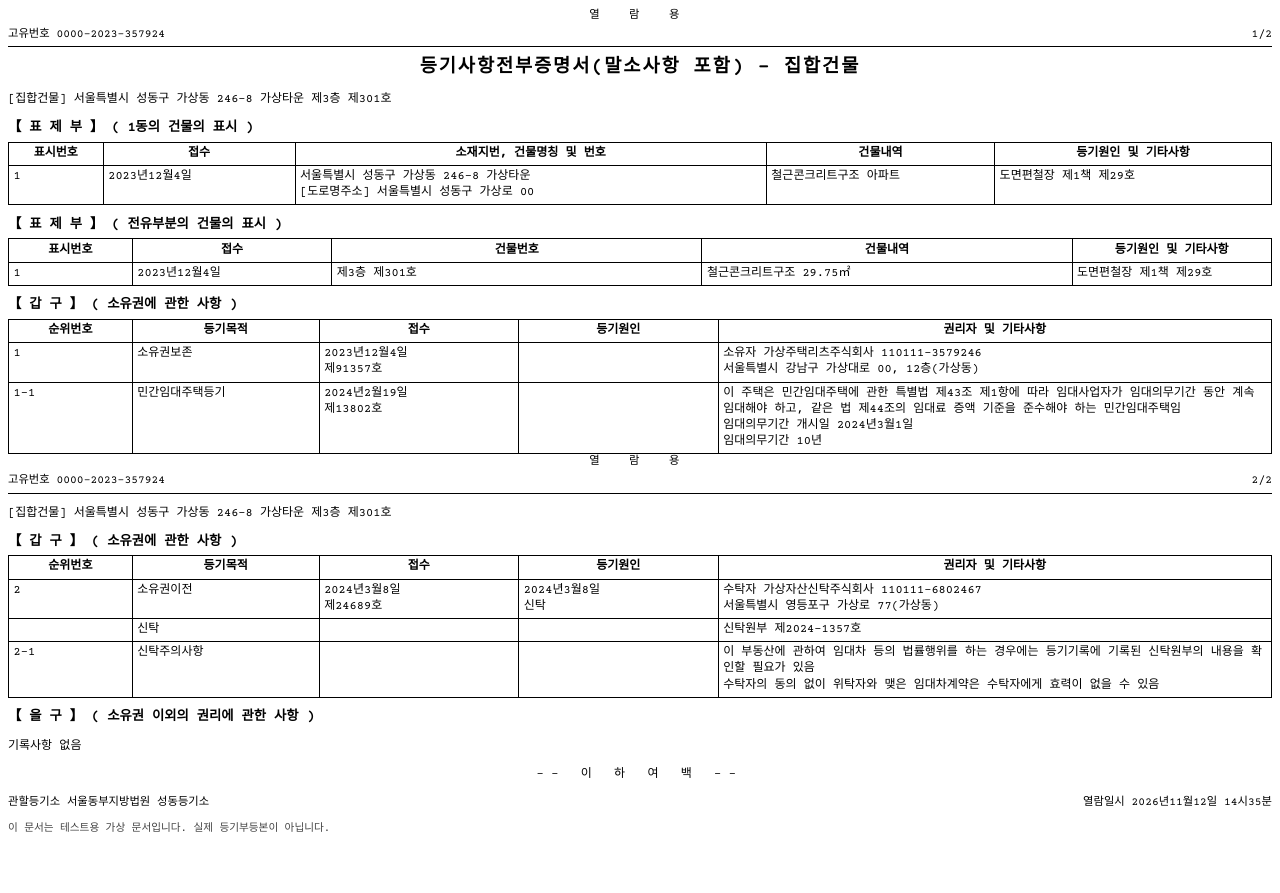
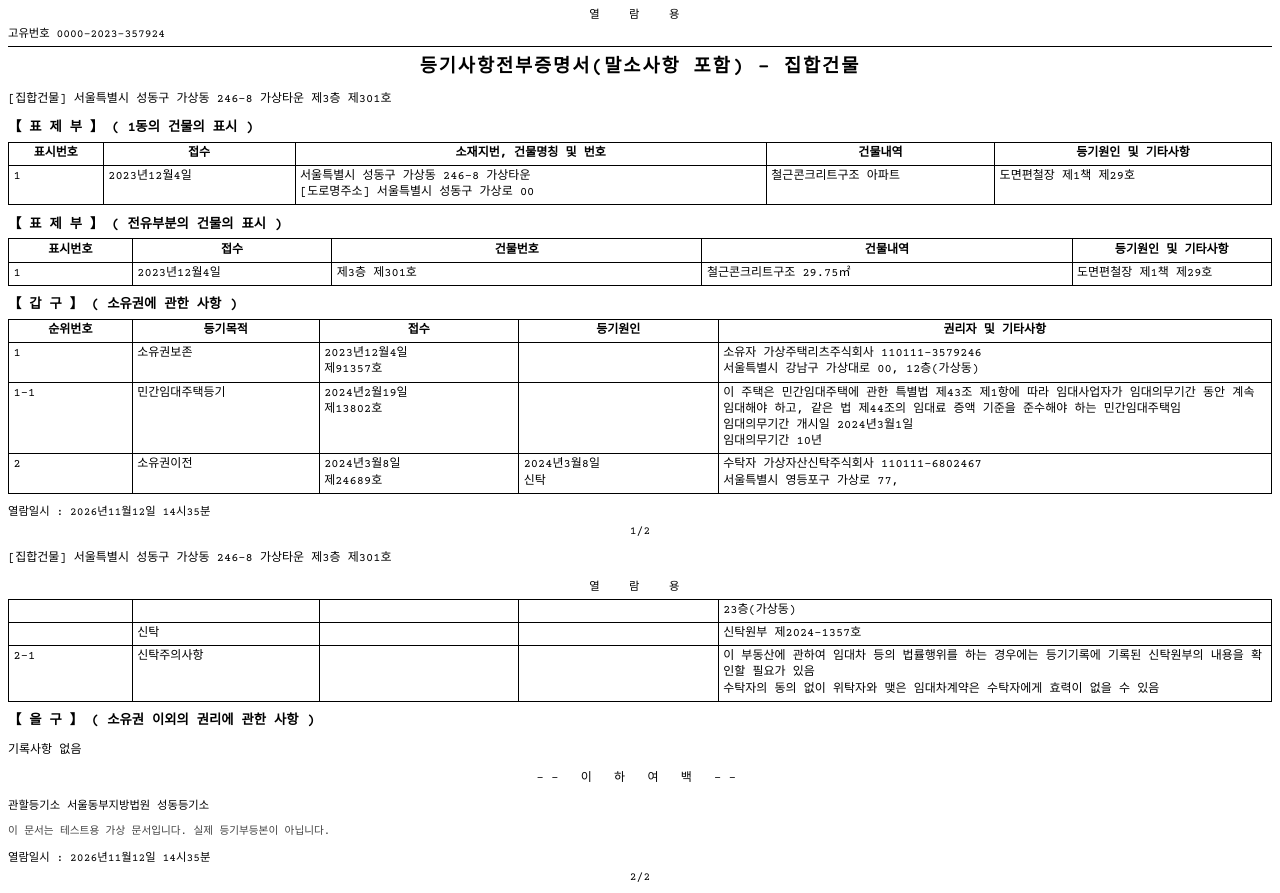
Before and after one commit to dgu-oss-e-team/rental-safe-helper, a website: page scripts/sample-docs/form-trust-registry.html in a window 1280 px wide. Before the commit the page ends 847 px from the top, so only its background shows below. Drawn offline with nearby package versions, Linux system fonts and the light colour scheme.

Commit message:
test(fixtures): split the trust record across a page break in the fake trust registry

```diff
--- a/scripts/sample-docs/form-trust-registry.html
+++ b/scripts/sample-docs/form-trust-registry.html
@@ -8,6 +8,9 @@
   - 소유자가 법인(부동산투자회사)이고 번호가 법인등록번호 110111-…
   - 1-1 민간임대주택 부기등기 (긴 안내 문장)
   - 2 소유권이전(신탁) + "신탁 신탁원부 제…호" + 2-1 신탁주의사항 부기 (여러 줄, "신탁"이 여러 번 나옴)
+  - 2번 기록이 쪽을 넘어간다 (실제 등기부에서 신탁을 2건으로 세게 만든 모양, #183 리뷰):
+    1쪽 끝에 "열람일시 …" 줄과 쪽 번호만 있는 줄("1/2"), 수탁자 주소가 "…가상로 77," / 2쪽 맨 위 "23층(가상동)"으로 나뉨.
+    숫자로 시작하는 이 두 줄을 순위번호로 읽으면 같은 신탁을 두 번 센다.
   form-private-lease.html과 같은 집·같은 법인(가상주택리츠)이다. 수탁자는 가상자산신탁.
   가짜 번호는 숫자를 다양하게 쓰고, 서로 한두 자리만 다른 번호는 피했다 (#146).
 -->
@@ -33,12 +36,17 @@
   .end { text-align: center; margin: 3mm 0; letter-spacing: 2mm; }
   .foot { display: flex; justify-content: space-between; font-size: 8.5pt; margin-top: 2mm; }
   .note { margin-top: 3mm; font-size: 8pt; color: #444; }
+  /* 인터넷등기소 열람본처럼 쪽 아래에 열람일시 줄, 그 아래 쪽 번호만 있는 줄 */
+  .viewed { font-size: 8.5pt; margin: 3mm 0 0; }
+  .pageno { text-align: center; font-size: 8.5pt; margin: 1mm 0 0; }
+  /* 2쪽으로 이어지는 표: 제목 줄 없이 이어짐 */
+  table.cont { margin-top: 1mm; }
 </style>
 </head>
 <body>
   <section class="page">
     <p class="view">열 람 용</p>
-    <div class="head"><span>고유번호 0000-2023-357924</span><span>1/2</span></div>
+    <div class="head"><span>고유번호 0000-2023-357924</span></div>
     <h1>등기사항전부증명서(말소사항 포함) - 집합건물</h1>
     <p>[집합건물] 서울특별시 성동구 가상동 246-8 가상타운 제3층 제301호</p>
 
@@ -59,18 +67,19 @@
       <tr><th class="c-no">순위번호</th><th class="c-purpose">등기목적</th><th class="c-recv">접수</th><th class="c-cause">등기원인</th><th>권리자 및 기타사항</th></tr>
       <tr><td>1</td><td>소유권보존</td><td>2023년12월4일<br>제91357호</td><td></td><td>소유자 가상주택리츠주식회사 110111-3579246<br>서울특별시 강남구 가상대로 00, 12층(가상동)</td></tr>
       <tr><td>1-1</td><td>민간임대주택등기</td><td>2024년2월19일<br>제13802호</td><td></td><td>이 주택은 민간임대주택에 관한 특별법 제43조 제1항에 따라 임대사업자가 임대의무기간 동안 계속 임대해야 하고, 같은 법 제44조의 임대료 증액 기준을 준수해야 하는 민간임대주택임<br>임대의무기간 개시일 2024년3월1일<br>임대의무기간 10년</td></tr>
+      <tr><td>2</td><td>소유권이전</td><td>2024년3월8일<br>제24689호</td><td>2024년3월8일<br>신탁</td><td>수탁자 가상자산신탁주식회사 110111-6802467<br>서울특별시 영등포구 가상로 77,</td></tr>
     </table>
+    <p class="viewed">열람일시 : 2026년11월12일 14시35분</p>
+    <p class="pageno">1/2</p>
   </section>
 
   <section class="page">
+    <p>[집합건물] 서울특별시 성동구 가상동 246-8 가상타운 제3층 제301호</p>
     <p class="view">열 람 용</p>
-    <div class="head"><span>고유번호 0000-2023-357924</span><span>2/2</span></div>
-    <p>[집합건물] 서울특별시 성동구 가상동 246-8 가상타운 제3층 제301호</p>
 
-    <h2>【 갑 구 】 ( 소유권에 관한 사항 )</h2>
-    <table>
-      <tr><th class="c-no">순위번호</th><th class="c-purpose">등기목적</th><th class="c-recv">접수</th><th class="c-cause">등기원인</th><th>권리자 및 기타사항</th></tr>
-      <tr><td>2</td><td>소유권이전</td><td>2024년3월8일<br>제24689호</td><td>2024년3월8일<br>신탁</td><td>수탁자 가상자산신탁주식회사 110111-6802467<br>서울특별시 영등포구 가상로 77(가상동)</td></tr>
+    <!-- 1쪽에서 이어지는 2번 기록 (제목 줄 없이 이어짐) -->
+    <table class="cont">
+      <tr><td class="c-no"></td><td class="c-purpose"></td><td class="c-recv"></td><td class="c-cause"></td><td>23층(가상동)</td></tr>
       <tr><td></td><td>신탁</td><td></td><td></td><td>신탁원부 제2024-1357호</td></tr>
       <tr><td>2-1</td><td>신탁주의사항</td><td></td><td></td><td>이 부동산에 관하여 임대차 등의 법률행위를 하는 경우에는 등기기록에 기록된 신탁원부의 내용을 확인할 필요가 있음<br>수탁자의 동의 없이 위탁자와 맺은 임대차계약은 수탁자에게 효력이 없을 수 있음</td></tr>
     </table>
@@ -79,8 +88,10 @@
     <p>기록사항 없음</p>
 
     <p class="end">-- 이 하 여 백 --</p>
-    <div class="foot"><span>관할등기소 서울동부지방법원 성동등기소</span><span>열람일시 2026년11월12일 14시35분</span></div>
+    <div class="foot"><span>관할등기소 서울동부지방법원 성동등기소</span></div>
     <p class="note">이 문서는 테스트용 가상 문서입니다. 실제 등기부등본이 아닙니다.</p>
+    <p class="viewed">열람일시 : 2026년11월12일 14시35분</p>
+    <p class="pageno">2/2</p>
   </section>
 </body>
 </html>
```
Also changed, not shown: 1 other file.
